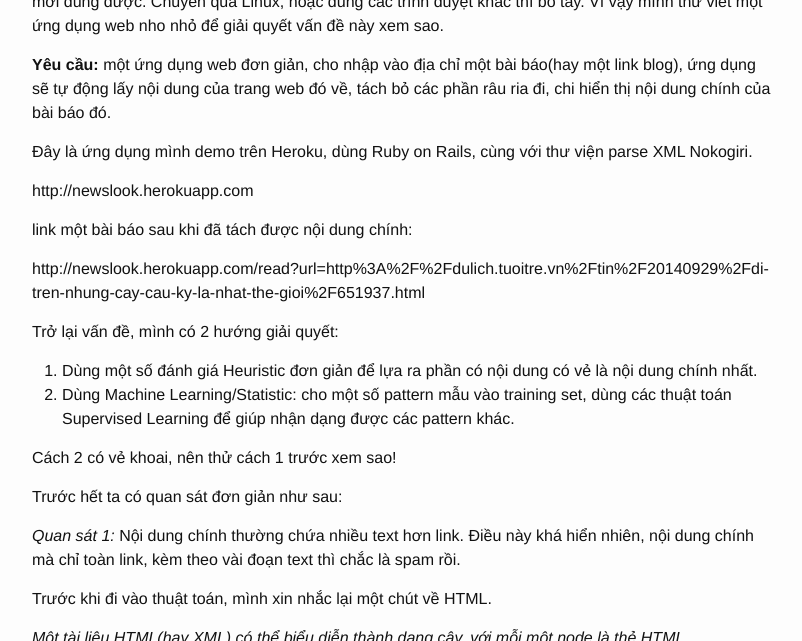
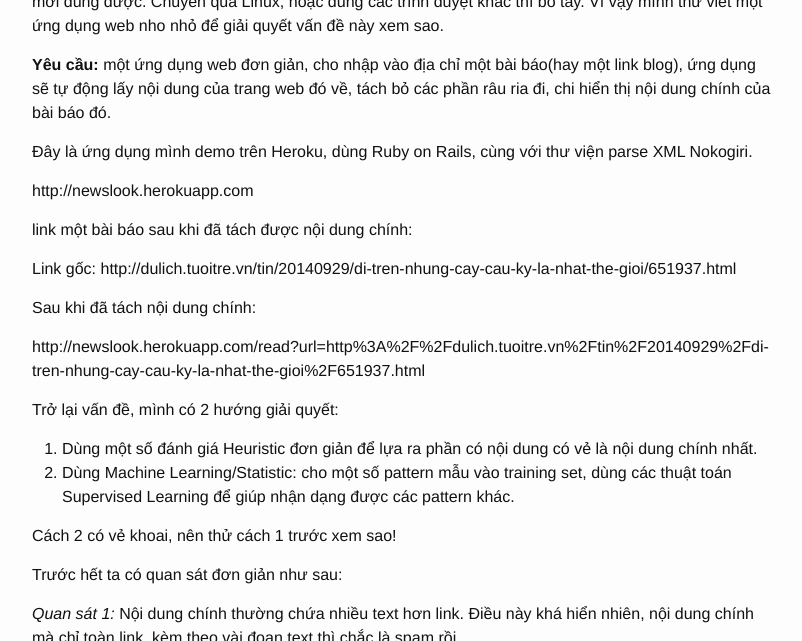
Before and after one commit to zinh/zinh.github.io, a Jekyll site: the page built from _posts/2014-10-01-tach-noi-dung-chinh-mot-trang-tin.md, in a window 1280 px wide and 900 px high, scrolled down 684 px, cut to the strip 0-641 px from the top of the window. Shown: the whole strip, without its empty margins (238-1040 px from the left). Built offline with Jekyll 4.4.1, drawn with Linux system fonts in a browser that asks for light colours.

Commit message:
Update 2014-10-01-tach-noi-dung-chinh-mot-trang-tin.md

```diff
--- a/_posts/2014-10-01-tach-noi-dung-chinh-mot-trang-tin.md
+++ b/_posts/2014-10-01-tach-noi-dung-chinh-mot-trang-tin.md
@@ -23,6 +23,10 @@ __Yêu cầu:__ một ứng dụng web đơn giản, cho nhập vào địa ch
 http://newslook.herokuapp.com
 
 link một bài báo sau khi đã tách được nội dung chính:
+
+Link gốc: http://dulich.tuoitre.vn/tin/20140929/di-tren-nhung-cay-cau-ky-la-nhat-the-gioi/651937.html
+
+Sau khi đã tách nội dung chính:
 
 http://newslook.herokuapp.com/read?url=http%3A%2F%2Fdulich.tuoitre.vn%2Ftin%2F20140929%2Fdi-tren-nhung-cay-cau-ky-la-nhat-the-gioi%2F651937.html
 
```
